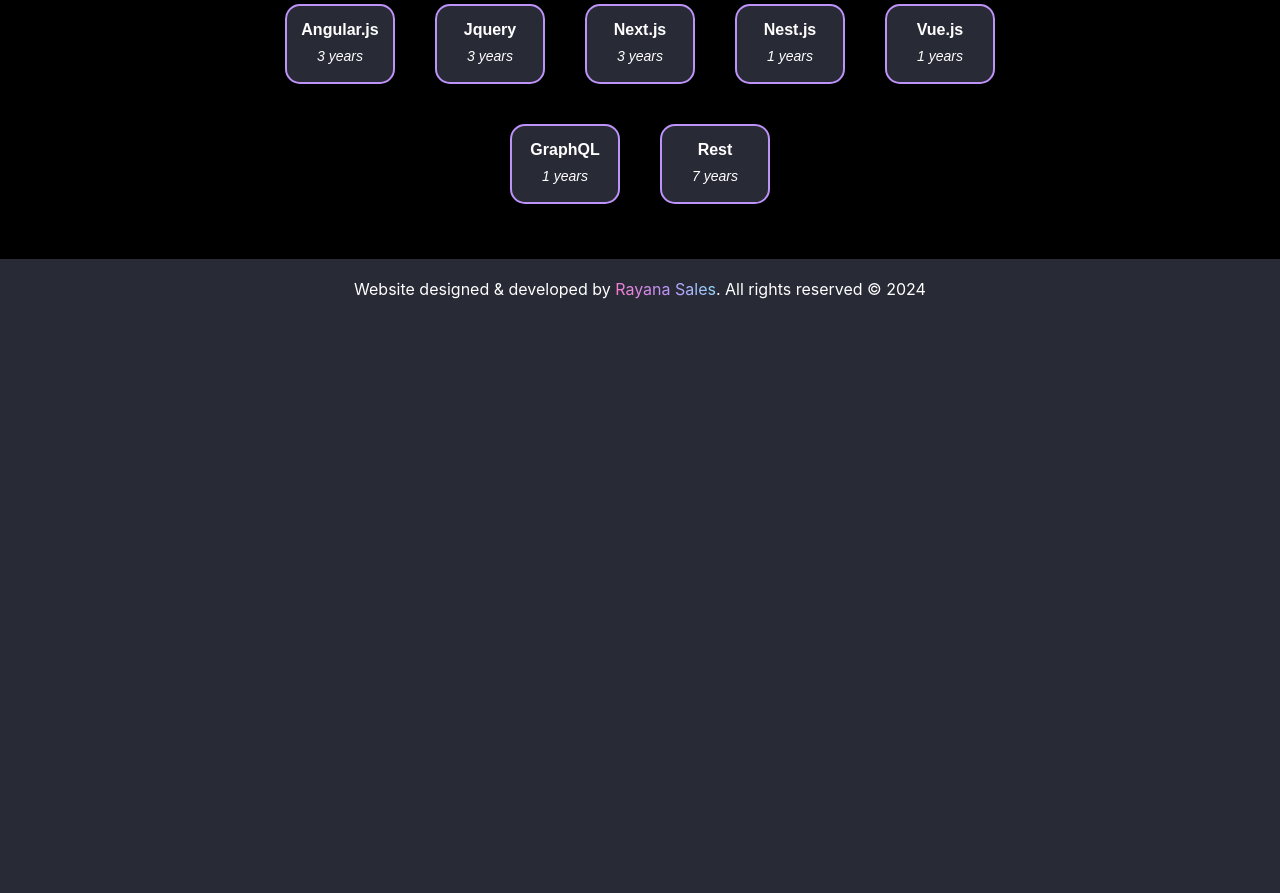
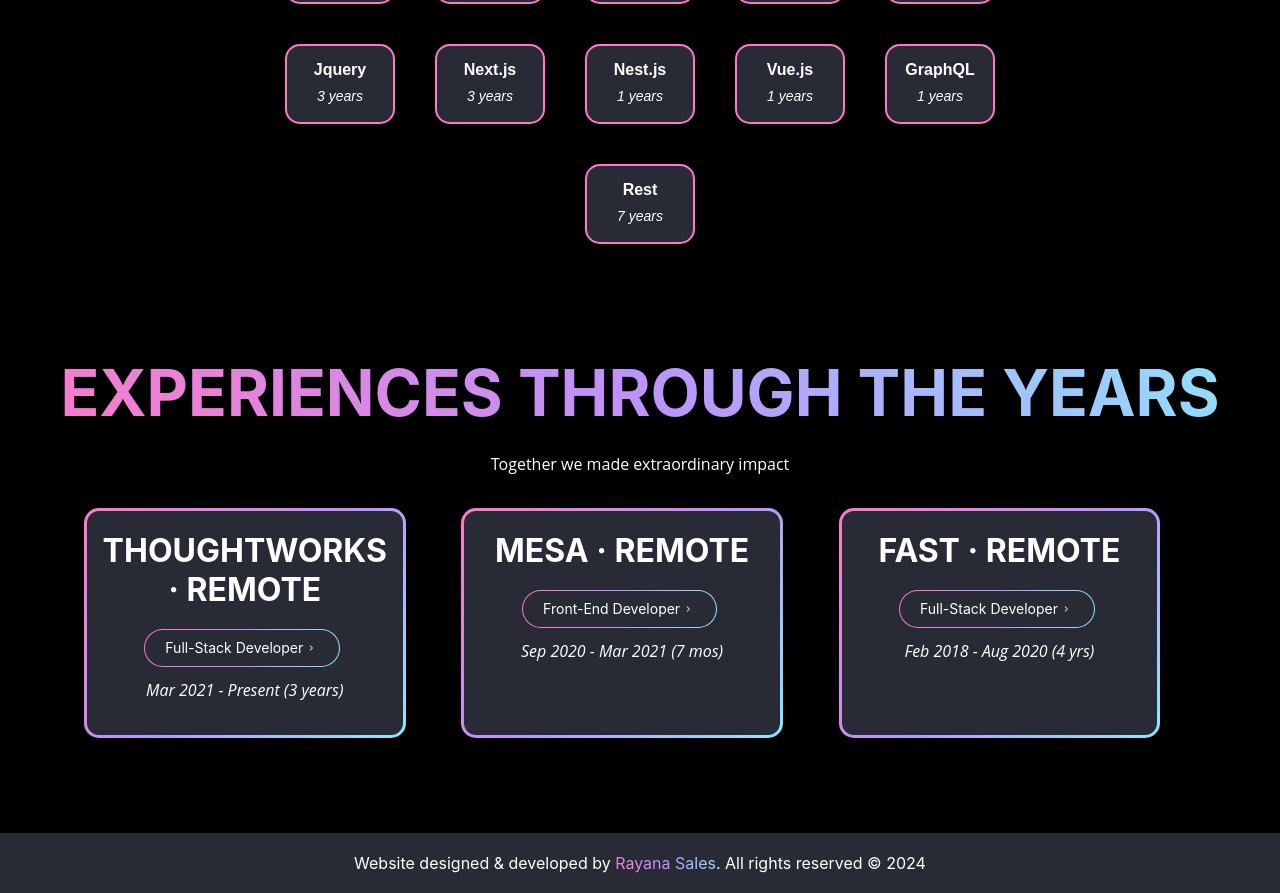
Before and after one commit to RayanaSales/RayanaSales.github.io, a React (Create React App) app: page / in a window 1280 px wide. Shown: the part 1260-2153 px from the top of the page. Before the commit the page ends 1579 px from the top, so only its background shows below. Built offline with nearby package versions, Linux system fonts and the light colour scheme.

Commit message:
Feat: Experiences session

```diff
--- a/src/App.js
+++ b/src/App.js
@@ -5,6 +5,7 @@
 import About from "./components/About";
 import TopSkills from "./components/TopSkills";
 import Footer from "./components/Footer";
+import Experiences from "./components/Experiences";
 
 function App() {
   return (
@@ -12,6 +13,7 @@
       <Header />
       <About />
       <TopSkills />
+      <Experiences />
       <Footer />
     </div>
   );
--- /dev/null
+++ b/src/assets/styles/Experiences.css
@@ -0,0 +1,110 @@
+/* Experiences.css */
+.experiences {
+  margin-top: 55px;
+  margin-bottom: 55px;
+}
+
+.experiences-content {
+  display: grid;
+  grid-template-columns: repeat(3, 1fr);
+  padding: 20px;
+  max-width: 90%;
+  margin: auto;
+}
+
+.experience {
+  background-color: #282a36;
+  padding: 3px; /* Espaço para a borda gradiente */
+  border-radius: 15px;
+  margin-bottom: 20px; /* Espaço entre os itens da experiência */
+  max-width: 90%;
+}
+
+.experience-inner {
+  background: #282a36;
+  border-radius: 12px; /* Um pouco menos que o border-radius do .experience para o efeito de borda */
+  padding: 20px;
+  display: flex;
+  flex-direction: column;
+  align-items: center; /* Centraliza o conteúdo */
+  width: 100%;
+  height: 100%;
+}
+
+.experiences h2,
+h3 {
+  text-transform: uppercase;
+  background: linear-gradient(45deg, #ff79c6, #bd93f9, #8be9fd);
+  -webkit-background-clip: text;
+  -webkit-text-fill-color: transparent;
+}
+
+.experiences h2 {
+  font-size: 4rem;
+  margin-bottom: 20px;
+}
+
+.experiences h3 {
+  font-size: 3rem;
+  margin-bottom: 20px;
+}
+
+.experiences h4 {
+  font-size: 2rem;
+  margin-bottom: 15px;
+  color: white;
+  text-transform: uppercase;
+}
+
+.experiences p {
+  -webkit-font-smoothing: antialiased;
+  font-family: "Open Sans", sans-serif;
+  text-align: justify;
+  color: white;
+  line-height: 1.7;
+  margin: 10px 0px;
+  text-align: center;
+}
+
+.experiences .rainbowBorderWrapper {
+  max-width: unset;
+}
+
+.experiences-content {
+  display: grid;
+  grid-template-columns: repeat(3, 1fr);
+  padding: 20px;
+  max-width: 90%;
+  margin: auto;
+  gap: 20px; /* Adiciona espaço entre os itens da grid */
+}
+
+/* Responsividade para tablets */
+@media (max-width: 768px) {
+  .experiences-content {
+    grid-template-columns: repeat(2, 1fr); /* 2 colunas para tablets */
+  }
+}
+
+/* Responsividade para dispositivos móveis */
+@media (max-width: 480px) {
+  .experiences-content {
+    grid-template-columns: 1fr; /* 1 coluna para celulares */
+  }
+
+  .experiences h2 {
+    font-size: 3rem;
+  }
+
+  .experiences h3, .experiences h4 {
+    font-size: 1.5rem; /* Tamanho de fonte menor para sub-títulos em telas pequenas */
+  }
+
+  .experience {
+    max-width: unset;
+  }
+
+  .experiences {
+    margin-top: unset;
+  }
+}
--- a/src/assets/styles/TopSkills.css
+++ b/src/assets/styles/TopSkills.css
@@ -11,6 +11,7 @@
   font-family: "Arial", sans-serif;
   text-align: center;
   max-width: 70%;
+  margin-top: 60px;
 }
 
 .skills-container h2 {
@@ -34,7 +35,7 @@
   align-items: center;
   gap: 4px;
   background-color: #282a36;
-  border: 2px solid #bd93f9;
+  border: 2px solid #ff79c6;
   border-radius: 15px;
   cursor: pointer;
   padding: 10px;
--- a/src/components/ButtonWithGradientBorder.js
+++ b/src/components/ButtonWithGradientBorder.js
@@ -1,10 +1,10 @@
 // ButtonWithGradientBorder.js
-import React from 'react';
+import React from "react";
 import "../assets/styles/About.css";
 import "../assets/styles/Global.css";
 import "../assets/styles/ButtonWithGradientBorder.css";
 
-const ButtonWithGradientBorder = ({ link, text }) => {
+const ButtonWithGradientBorder = ({ link, text, showIcon = true }) => {
   return (
     <div className="rainbowBorderWrapper">
       <a
@@ -14,6 +14,7 @@
         rel="noreferrer"
       >
         {text}
+        {showIcon && (
           <svg
             fill="none"
             height="16"
@@ -29,6 +30,7 @@
               strokeWidth="1.5"
             />
           </svg>
+        )}
       </a>
     </div>
   );
--- /dev/null
+++ b/src/components/Experiences.js
@@ -0,0 +1,50 @@
+// Experiences.js
+import React from "react";
+import "../assets/styles/Experiences.css";
+import ButtonWithGradientBorder from "./ButtonWithGradientBorder";
+
+const experiences = [
+  {
+    title: "Full-Stack Developer",
+    company: "ThoughtWorks · Remote",
+    period: "Mar 2021 - Present (3 years)",
+  },
+  {
+    title: "Front-End Developer",
+    company: "Mesa · Remote",
+    period: "Sep 2020 - Mar 2021 (7 mos)",
+  },
+  {
+    title: "Full-Stack Developer",
+    company: "FAST · Remote",
+    period: "Feb 2018 - Aug 2020 (4 yrs)",
+  },
+];
+
+function Experiences() {
+  return (
+    <div id="experiences" className="experiences">
+      <h2>Experiences through the years</h2>
+      <p>Together we made extraordinary impact</p>
+      <div className="experiences-content">
+        {experiences.map((exp, index) => (
+          <div
+            key={index}
+            className="experience"
+            style={{
+              background: "linear-gradient(135deg, #ff79c6, #bd93f9, #8be9fd)",
+            }}
+          >
+            <div className="experience-inner">
+              <h4>{exp.company}</h4>
+              <ButtonWithGradientBorder text={exp.title} />
+              <p style={{ fontStyle: "italic" }}>{exp.period}</p>
+            </div>
+          </div>
+        ))}
+      </div>
+    </div>
+  );
+}
+
+export default Experiences;
--- a/src/components/Header.js
+++ b/src/components/Header.js
@@ -17,6 +17,7 @@
         <nav className="nav-links">
           <a href="#about">About</a>
           <a href="#skills">Skills</a>
+          <a href="#experiences">Experiences</a>
           <a
             href="https://github.com/RayanaSales"
             target="_blank"
--- a/src/components/TopSkills.js
+++ b/src/components/TopSkills.js
@@ -3,7 +3,6 @@
 import "../assets/styles/TopSkills.css";
 import ReactIcon from "../assets/images/ReactIcon";
 import ReduxIcon from "../assets/images/ReduxIcon";
-import TddIcon from "../assets/images/TddIcon";
 import JestIcon from "../assets/images/JestIcon";
 import MicrosoftIcon from "../assets/images/MicrosoftIcon";
 import CypressIcon from "../assets/images/CypressIcon";
@@ -14,7 +13,6 @@
 const skills = {
   React: { years: "5 years", IconComponent: ReactIcon },
   Redux: { years: "5 years", IconComponent: ReduxIcon },
-  TDD: { years: "4 years", IconComponent: TddIcon },
   Jest: { years: "4 years", IconComponent: JestIcon },
   "C#": { years: "4 years", IconComponent: MicrosoftIcon },
   "Asp.Net": { years: "4 years", IconComponent: MicrosoftIcon },
```
Lines whose indentation alone changed are shown as unchanged.
